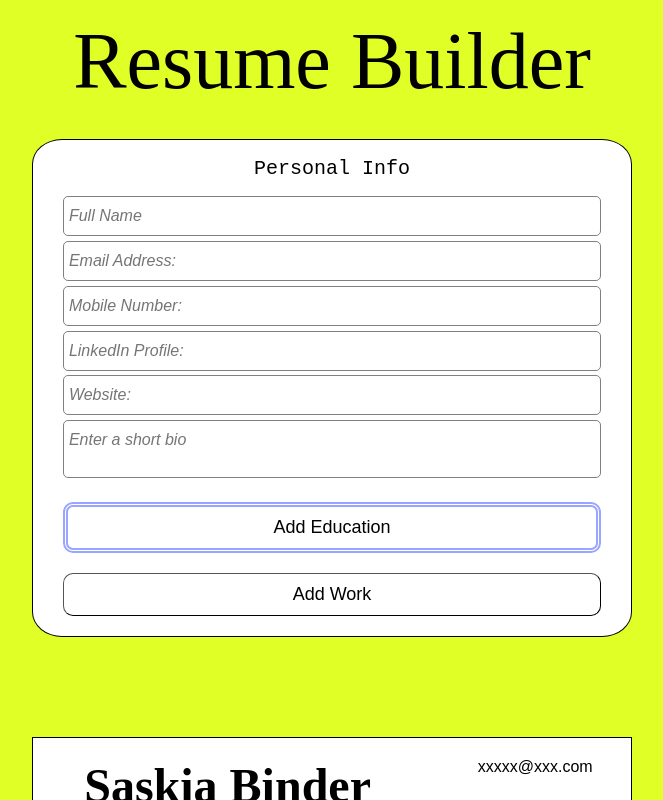
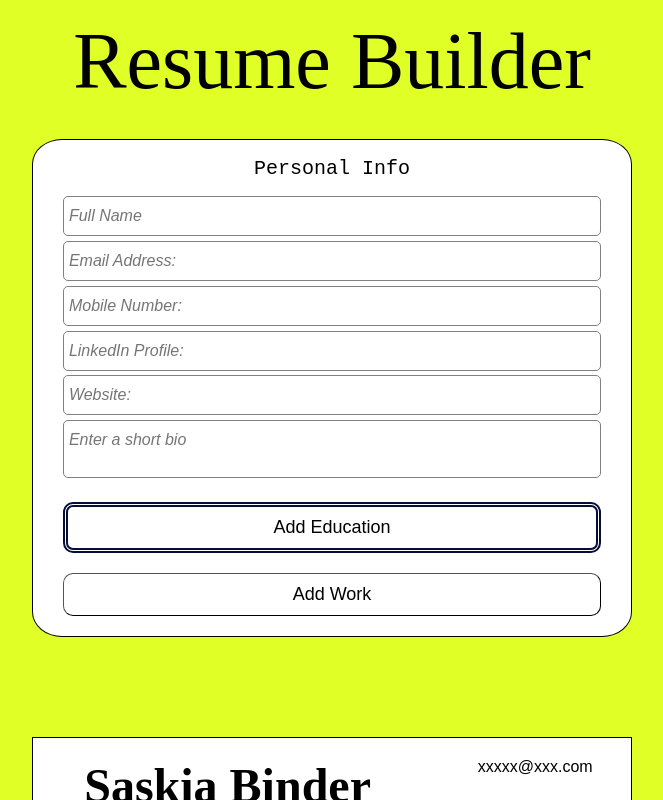
Before and after one commit to saskiabt/react-resume-app, a React (Create React App) app: page / in a window 1280 px wide. In both pictures the pointer is over the button "Add Education". Shown: the top 800 px of the page, without its empty margins (308-971 px from the left). Built offline with nearby package versions, Linux system fonts and the light colour scheme; a web font is replaced by a local one.

Commit message:
change color of form button hover

```diff
--- a/src/styles/Form.css
+++ b/src/styles/Form.css
@@ -24,7 +24,7 @@
 }
 .Form .submit-button:hover {
   border-width: 5px;
-  border-color: #98a6ff;
+  border-color: #060d37;
   border-style: double;
 }
 
@@ -130,7 +130,7 @@ textarea {
 }
 .form-button-container button:hover {
   border-width: 5px;
-  border-color: #98a6ff;
+  border-color: #060d37;
   border-style: double;
 }
 
--- a/src/styles/Form.scss
+++ b/src/styles/Form.scss
@@ -28,7 +28,7 @@ $salmon: #fe88889c;
 
     &:hover {
       border-width: 5px;
-      border-color: #98a6ff;
+      border-color: #060d37;
       border-style: double;
     }
   }
@@ -114,10 +114,8 @@ textarea {
     border-radius: 5px;
 
     &:hover {
-      // transform: scale(1.1);
-      // background-color: lightyellow;
       border-width: 5px;
-      border-color: #98a6ff;
+      border-color: #060d37;
       border-style: double;
     }
   }
```
Also changed, not shown: 1 other file (tests, documents, lock files or other folders).
